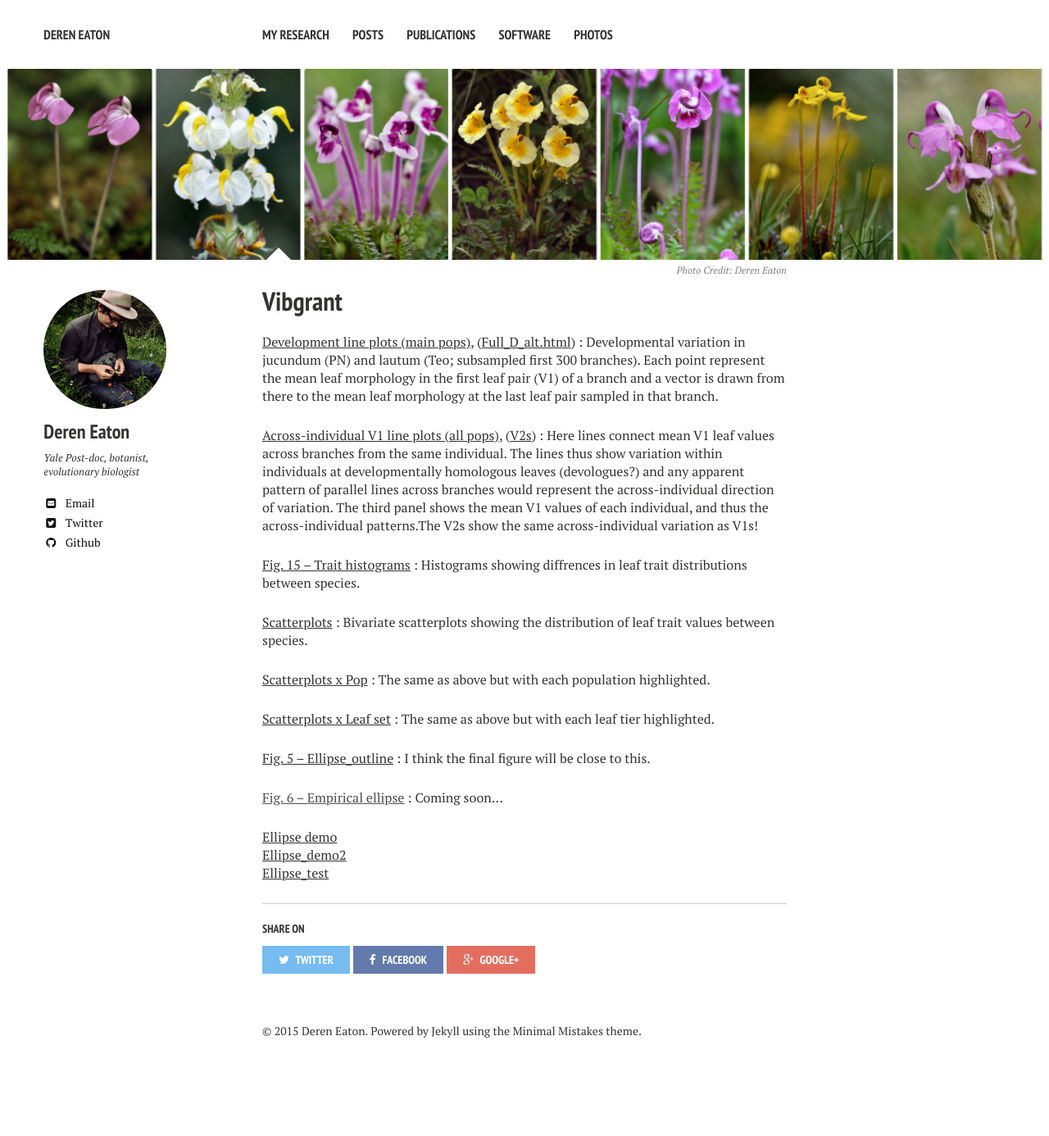
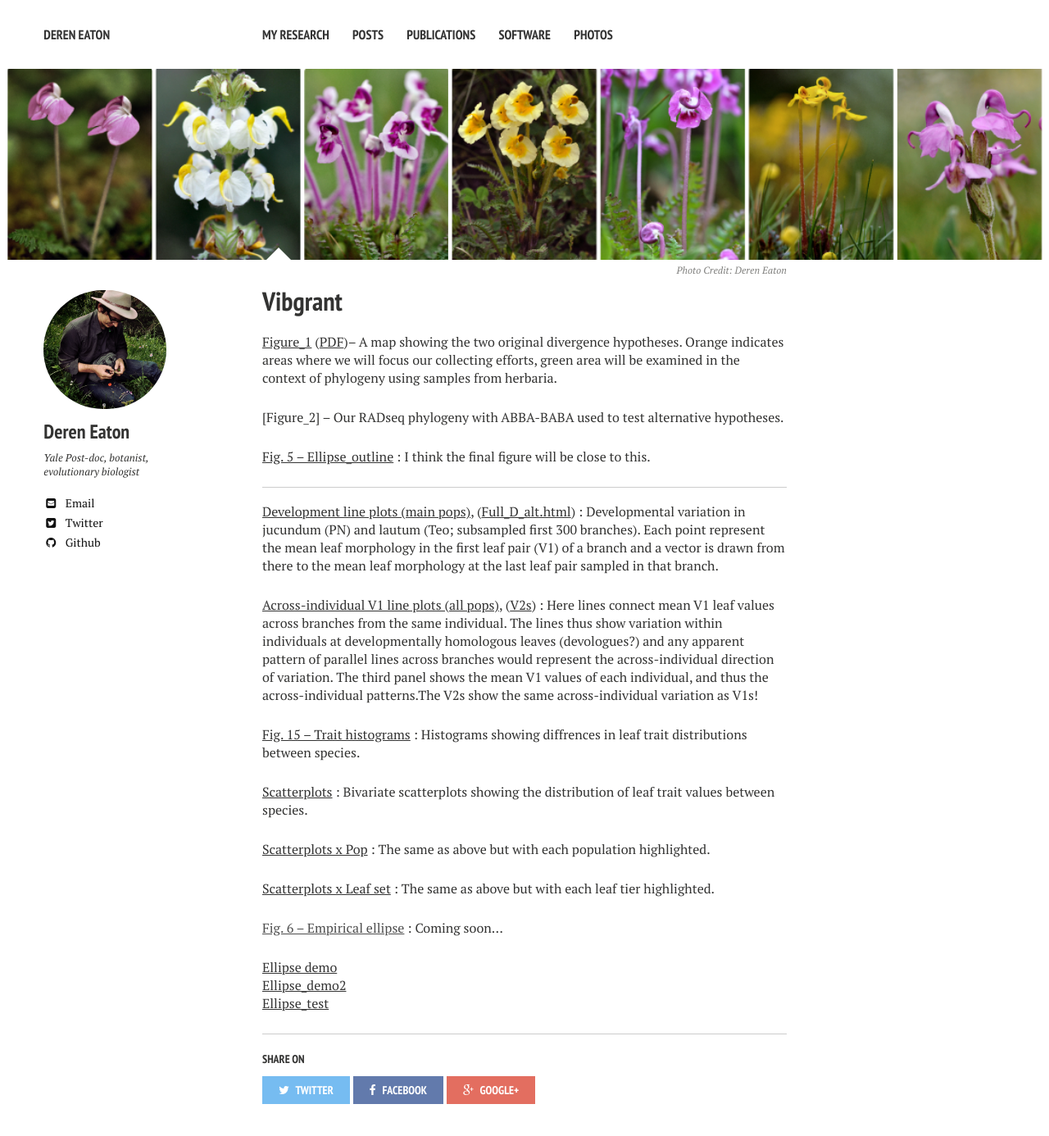
Before and after one commit to dereneaton/dereneaton.github.io, a Jekyll site: the page built from vibgrant/index.md, in a window 1280 px wide and 1400 px high. Shown: the top 1386 px of the window at 82% size. Built offline with Jekyll 4.4.1, drawn with Linux system fonts in a browser that asks for light colours; nearby versions of some CDN libraries; comment, search, counter and statistics services are not loaded; some of the changed text lies outside the part shown.

Commit message:
index up

```diff
--- a/vibgrant/index.md
+++ b/vibgrant/index.md
@@ -8,7 +8,17 @@ tags: []
 image:
   feature: header.png
   credit: Deren Eaton
+comments: true
 ---
+
+[Figure_1](Figure1.svg) ([PDF](Figure1.pdf))-- A map showing the two original divergence hypotheses. Orange indicates areas where we will focus our collecting efforts, green area will be examined in the context of phylogeny using samples from herbaria.
+
+[Figure_2] -- Our RADseq phylogeny with ABBA-BABA used to test alternative hypotheses.
+
+[Fig. 5 -- Ellipse_outline](Ellipse_outline.svg) : I think the final figure will be close to this.
+
+------------------------------------------
+
 
 
 [Development line plots (main pops)](Full_D.html), ([Full_D_alt.html](other pops)) : Developmental variation in jucundum (PN) and lautum (Teo; subsampled first 300 branches). Each point represent the mean leaf morphology in the first leaf pair (V1) of a branch and a vector is drawn from there to the mean leaf morphology at the last leaf pair sampled in that branch.
```
Also changed, not shown: other parts of vibgrant/index.md (+0 -2 lines).
